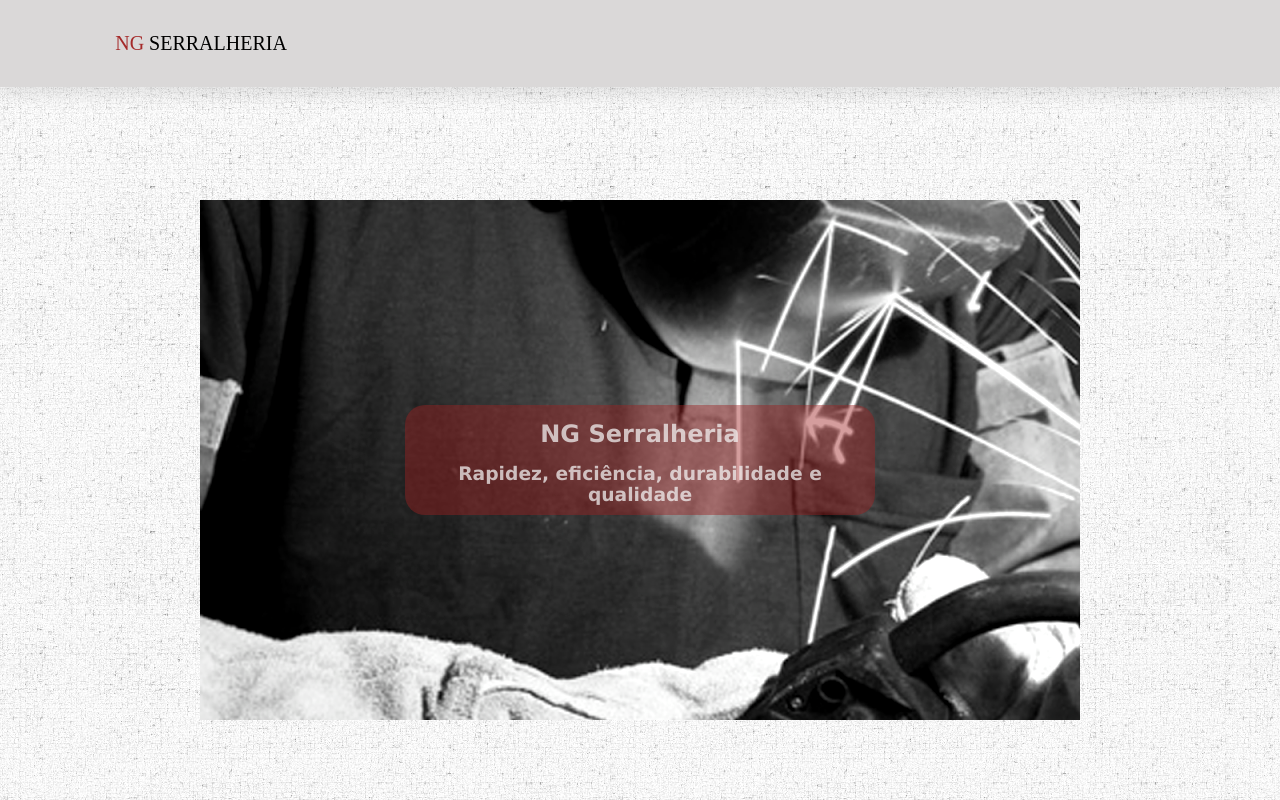
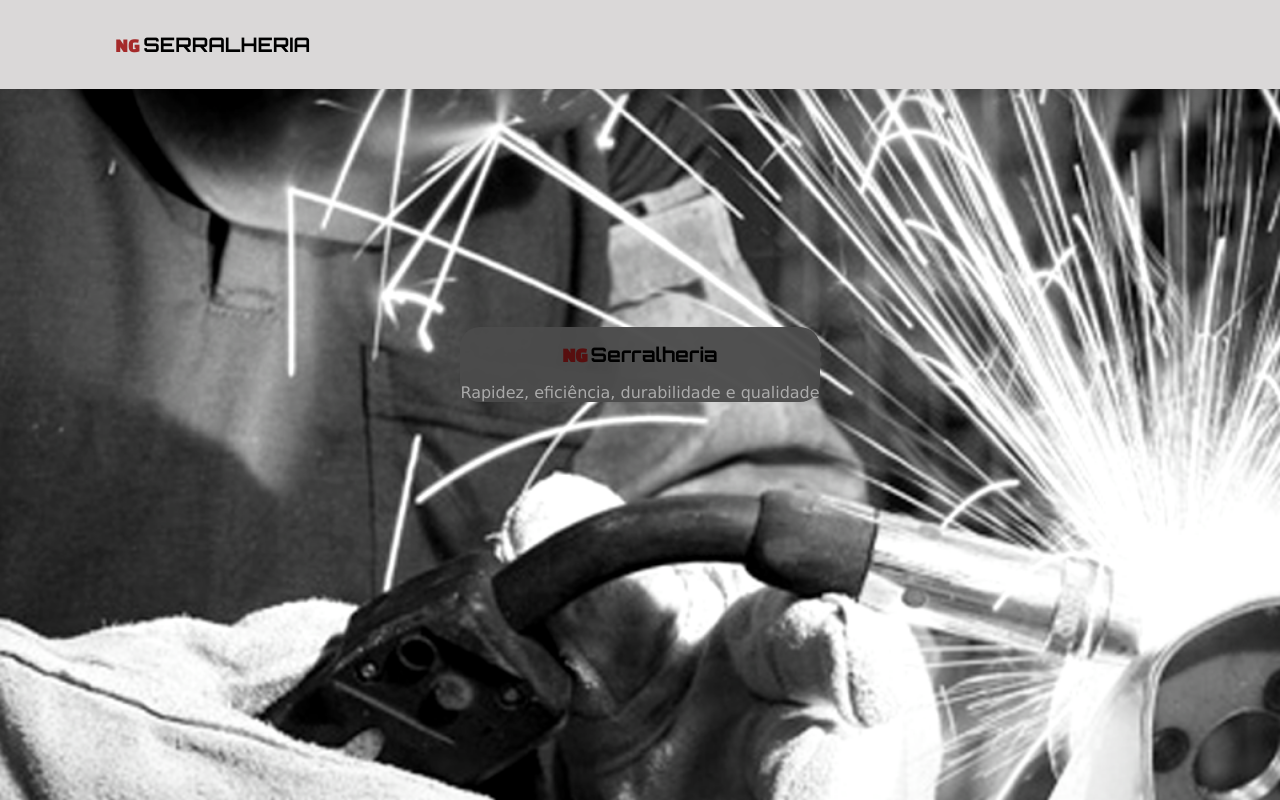
Before and after one commit to Sam4my/NG_Serralheria, a plain HTML site: page index.html in a window 1280 px wide. Shown: the top 800 px of the page. Drawn offline with Linux system fonts and the light colour scheme; a web font is replaced by a local one.

Commit message:
change2.0

```diff
--- a/index.html
+++ b/index.html
@@ -15,8 +15,8 @@
     <main>
         <section class="inicio">
             <div class="txt_inicio">
-                <h1>NG Serralheria</h1>
-                <h3>Rapidez, eficiência, durabilidade e qualidade</h3>
+                <h1>NG <span>Serralheria</span></h1>
+                <span>Rapidez, eficiência, durabilidade e qualidade</span>
             </div>
         </section>
         <article>
@@ -31,23 +31,18 @@
                 <li>
                     <img class ="imagens" src="Fotos/Portão1.jpeg" alt="Foto de portão">
                 </li>
-                <!-- -->
                 <li>
                     <img class ="imagens" src="Fotos/Corrimão.jpeg" alt="Foto de corrimão">
                 </li>
-                <!-- -->
                 <li>
                     <img class ="imagens" src="Fotos/Sacada.jpeg" alt="Foto de escada">
                 </li>
-                <!-- -->
                 <li>
                     <img class ="imagens" src="Fotos/Portão2.jpeg" alt="Foto de Portão">
                 </li>
-                <!-- -->
                 <li>
                     <img class ="imagens" src="Fotos/Portão3.jpeg" alt="Foto de portão">
                 </li>
-                <!-- -->
                 <li>
                     <img class ="imagens" src="Fotos/Escada.jpeg" alt="Foto de escada">
                 </li>
@@ -69,23 +64,18 @@
                 <li>
                     <img class ="imagens" src="Fotos/Cobertura de vidro.jpeg" alt="Foto da cobertura de vidro">
                 </li>
-                <!-- -->
                 <li>
                     <img class ="imagens" src="Fotos/Fechamento.jpeg" alt="Foto de fechamento de area em vidro">
                 </li>
-                <!-- -->
                 <li>
                     <img class ="imagens" src="Fotos/Escada2.jpeg" alt="Foto de Escada">
                 </li>
-                <!-- -->
                 <li>
                     <img class ="imagens" src="Fotos/Sacada2.jpeg" alt="Foto de sacada">
                 </li>
-                <!-- -->
                 <li>
                     <img class ="imagens" src="Fotos/Porta de Vidro.jpeg" alt="Foto de porta de vidro">
                 </li>
-                <!-- -->
                 <li>
                     <img class ="imagens" src="Fotos/Cobertura de Vidro2.jpeg" alt="Foto de cobertura de vidro">
                 </li>
@@ -117,7 +107,7 @@
         </section>
     </main>
     <footer>
-        <p> Conheça a equipe por trás do desenvolvimento desta página <a href="sobrenos.html">clicando aqui.</a></p>
+        <p class="sobrenos"> Conheça a equipe por trás do desenvolvimento desta página <a href="sobrenos.html">clicando aqui.</a></p>
     </footer>
 </body>
 </html>
--- a/ng.css
+++ b/ng.css
@@ -2,6 +2,10 @@
 @font-face {
     font-family: Orbitron-Bold;
     src: url(./Fontes/Orbitron-Bold.ttf);
+}
+@font-face {
+    font-family: Orbitron;
+    src: url(./Fontes/Orbitron-VariableFont_wght.ttf);
 }
 @font-face {
     font-family: ChangaOne-Regular;
@@ -29,6 +33,9 @@ body{
     align-items: center;
     font-family:'Gill Sans', 'Gill Sans MT', Calibri, 'Trebuchet MS', sans-serif;
 }
+section{
+    padding: 2rem 9%;
+}
 header{
     display: flex;
     position: fixed;
@@ -53,17 +60,30 @@ header .logo span{
 }
 
 .inicio{
-    background-image: url(./Fotos/img-principal-editada.png);
-    padding: 205px;
-    background-repeat: no-repeat;
-    background-attachment: fixed;
+    background: url(./Fotos/img-principal-editada.png) no-repeat;
+    display: flex;
+    align-items: center;
+    min-height: 100vh;
+    background-size: cover;
+    background-position: center;
+}
+.txt_inicio{
+    color: rgba(204, 204, 204, 0.74);
+    background-color: rgba(75, 75, 75, 0.959);
+    border-radius: 20px;
+    font-family: Orbitron;
+    max-width: 50rem;
+    margin-top: 25%;
 }
 
-.txt_inicio{
-    color: rgba(247, 247, 247, 0.719);
-    background-color: rgba(158, 32, 32, 0.438);
-    border-radius: 20px;
-
+.txt_inicio > h1{
+    font-family: ChangaOne-Regular;
+    font-size: 20px;
+    color: rgb(87, 15, 15);
+}
+.txt_inicio > h1 > span{
+    font-family: Orbitron-Bold;
+    color: black;
 }
 
 nav{
@@ -88,7 +108,7 @@ main{
 .slides{
     width: 400px;
     height: 300px;
-    outline: 3px solid rgba(166, 3, 3, 0.69);
+    outline: 3px solid rgba(255, 252, 252, 0.69);
     overflow: hidden;
     margin: 50px auto;
     box-shadow: 10px 10px 15px rgba(0, 0, 0, 0.25);
@@ -144,7 +164,7 @@ section{
     display: flex;
     flex-direction: column;
     flex-wrap: wrap;
-    margin: 200px;
+    margin: 0px;
     padding: 13px;
     text-align: center;
 }
@@ -182,3 +202,7 @@ footer{
     border-top: 0.4px solid rgb(184, 30, 25);
     text-align: center;
 }
+
+footer .sobrenos a:hover{
+    color:var(--grey);
+}
```
Also changed, not shown: Fontes/ChangaOne-Regular.ttf (added), Fontes/Orbitron-Bold.ttf (added), Fontes/Orbitron-VariableFont_wght.ttf (added).
